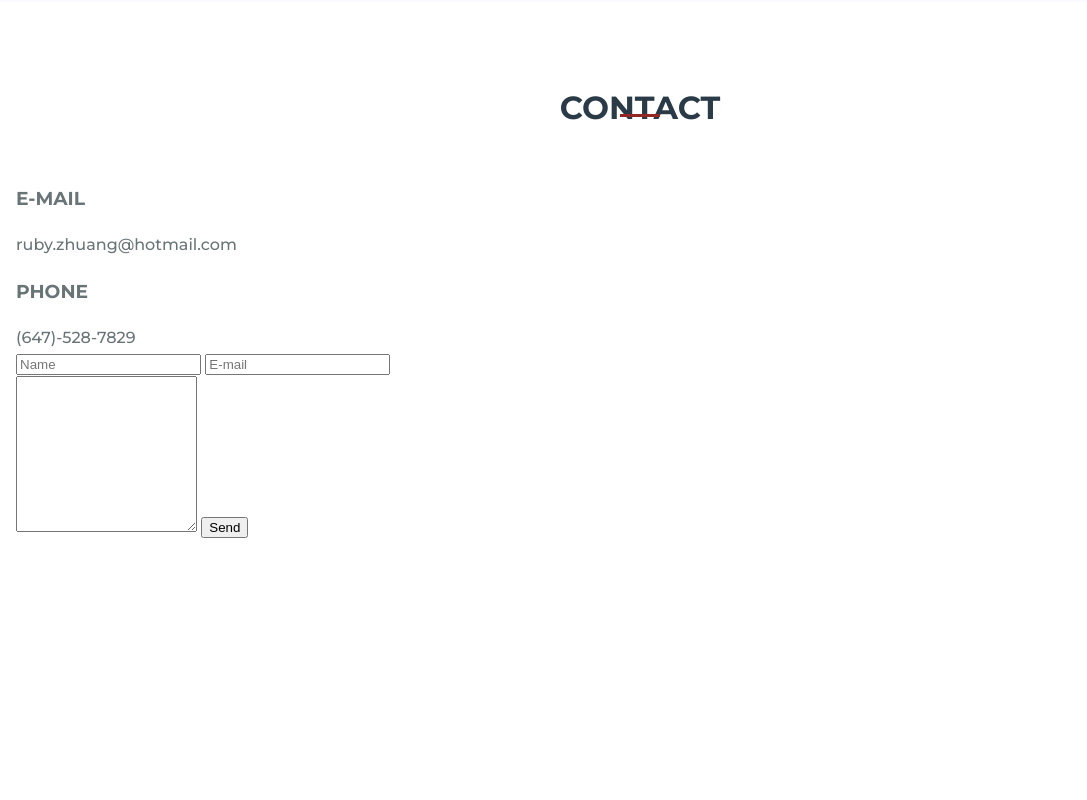
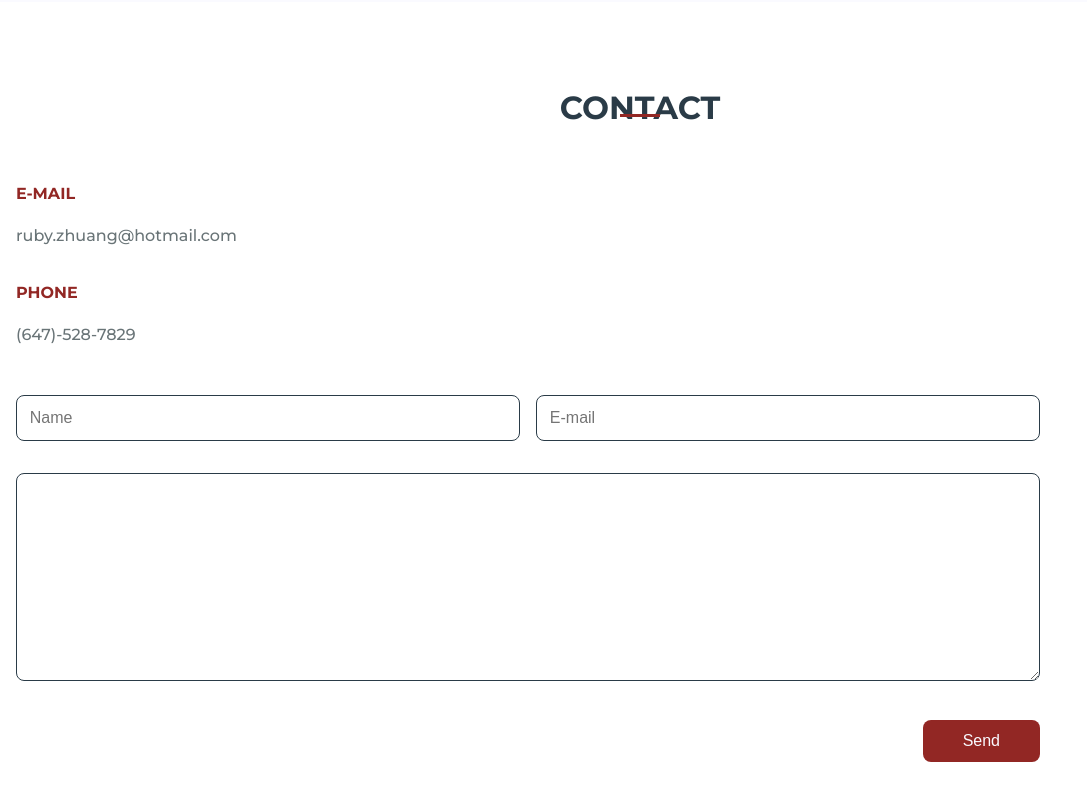
Before and after one commit to Ruby-Zhuang/Ruby-Zhuang.github.io, a plain HTML site: page index.html in a window 1280 px wide. Shown: the part 6130-6930 px from the top of the page, without its empty margins (0-1087 px from the left). Before the commit the page ends 6718 px from the top, so only its background shows below. Drawn offline with nearby package versions, Linux system fonts and the light colour scheme.

Commit message:
Add CSS for Contact section

```diff
--- a/assets/styles/styles.css
+++ b/assets/styles/styles.css
@@ -372,3 +372,49 @@ img {
   flex-direction: column;
   align-items: center;
 }
+
+/******************************
+ * CONTACT
+ ******************************/
+.contact__container {
+  row-gap: 2rem;
+}
+
+.contact__subtitle {
+  font-size: var(--normal-font-size);
+  color: var(--first-color);
+}
+
+.contact__text {
+  display: inline-block;
+  margin-bottom: var(--mb-2);
+}
+
+.contact__inputs {
+  display: grid;
+  grid-template-columns: repeat(2, 1fr);
+  column-gap: 1rem;
+}
+
+.contact__input {
+  width: 100%;
+  padding: 0.8rem;
+  outline: none;
+  border: 1px solid var(--dark-color);
+  font-size: var(--normal-font-size);
+  margin-bottom: var(--mb-4);
+  border-radius: 0.5rem;
+}
+
+.contact__button {
+  display: block;
+  background-color: var(--first-color);
+  color: var(--white-color);
+  padding: 0.75rem 2.5rem;
+  margin-left: auto;
+  border-radius: 0.5rem;
+  border: none;
+  outline: none;
+  font-size: var(--normal-font-size);
+  cursor: pointer;
+}
```
